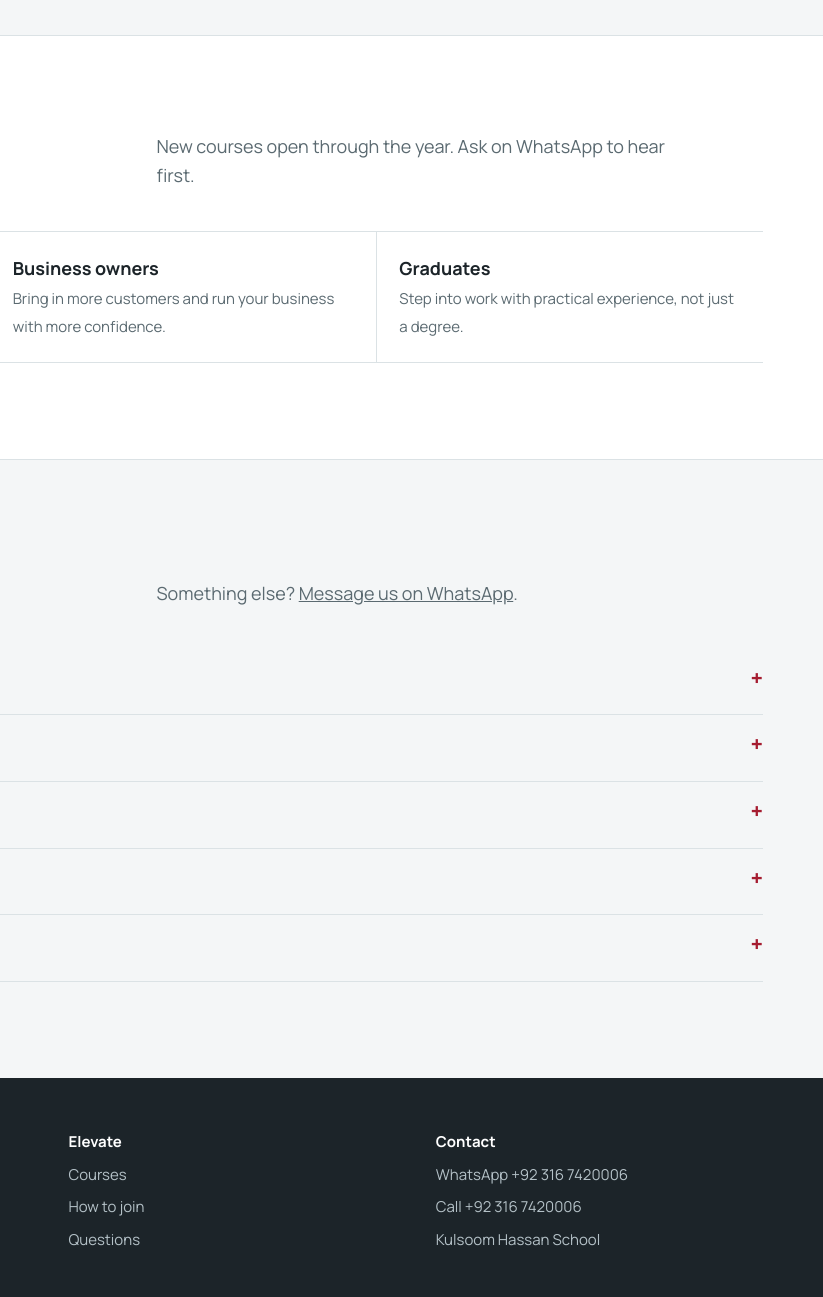
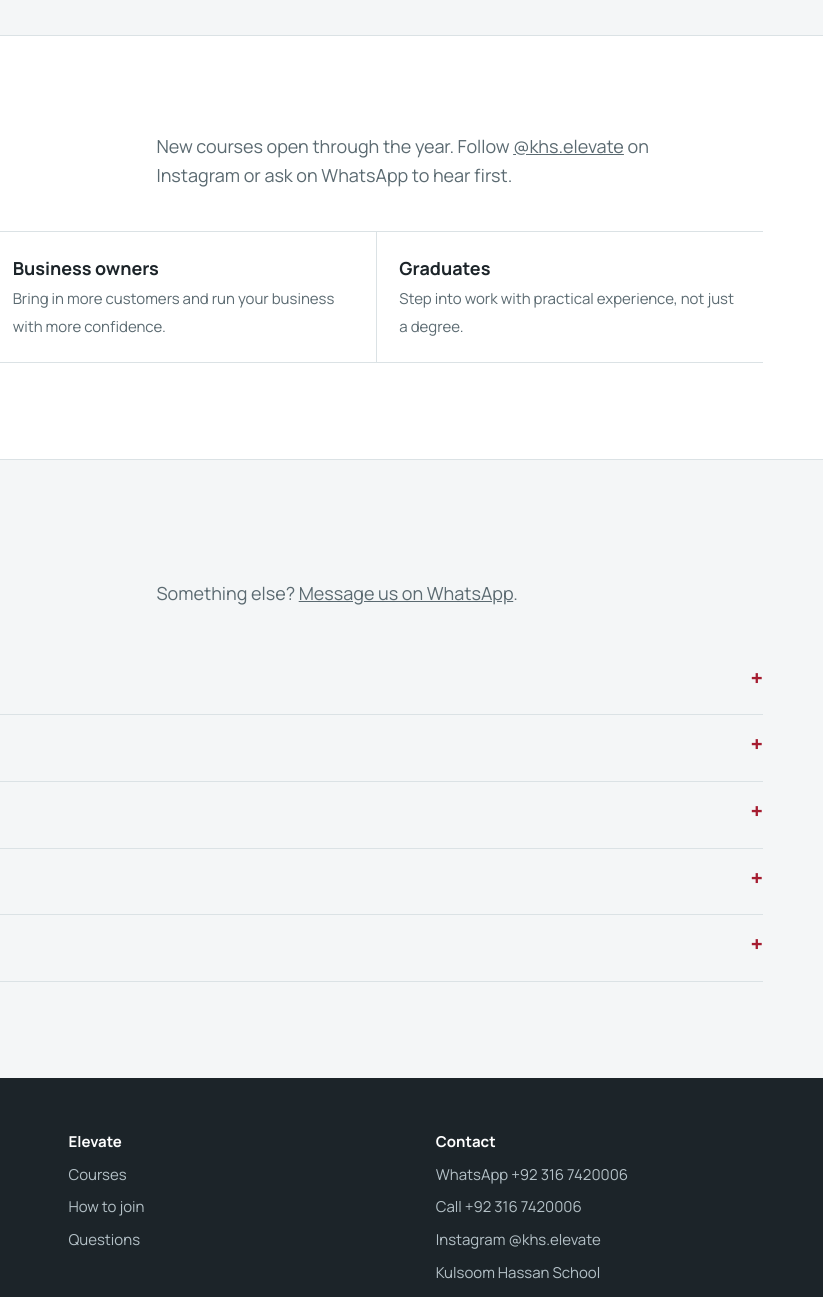
Before and after one commit to neveeos/elevate, a plain HTML site: page index.html in a window 1280 px wide. Shown: the part 2000-3297 px from the top of the page, 457-1280 px from the left. Drawn offline with Linux system fonts and the light colour scheme; no server answers.

Commit message:
Add Instagram @khs.elevate
Co-Authored-By: Claude Opus 5.5 <noreply@anthropic.com>
Claude-Session: https://claude.ai/code/session_01L1oA8kB6CWSZDidYpF6UP8

```diff
--- a/index.html
+++ b/index.html
@@ -101,7 +101,7 @@
       <div class="wrap">
         <div class="section-head">
           <h2 id="areas-title">Who Elevate is for</h2>
-          <p>New courses open through the year. Ask on WhatsApp to hear first.</p>
+          <p>New courses open through the year. Follow <a href="https://www.instagram.com/khs.elevate/" target="_blank" rel="noopener">@khs.elevate</a> on Instagram or ask on WhatsApp to hear first.</p>
         </div>
         <div class="areas areas-3">
           <div><strong>Professionals</strong><span>Grow in your role or move into a new one with skills employers value.</span></div>
@@ -143,6 +143,7 @@
         <ul>
           <li><a href="#" data-whatsapp="Assalam o Alaikum KHS Elevate, I would like to know more about your courses.">WhatsApp +92 316 7420006</a></li>
           <li><a href="tel:+923167420006">Call +92 316 7420006</a></li>
+          <li><a href="https://www.instagram.com/khs.elevate/" target="_blank" rel="noopener">Instagram @khs.elevate</a></li>
           <li><a href="https://www.kulsoomhassanschool.com">Kulsoom Hassan School</a></li>
         </ul>
       </div>
```
Also changed, not shown: course.html (+1 -0 lines).
